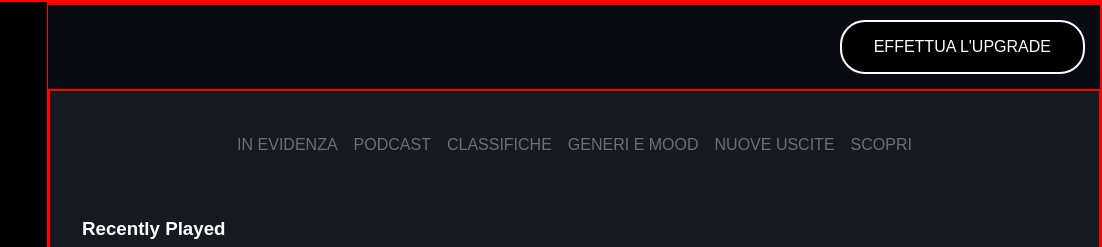
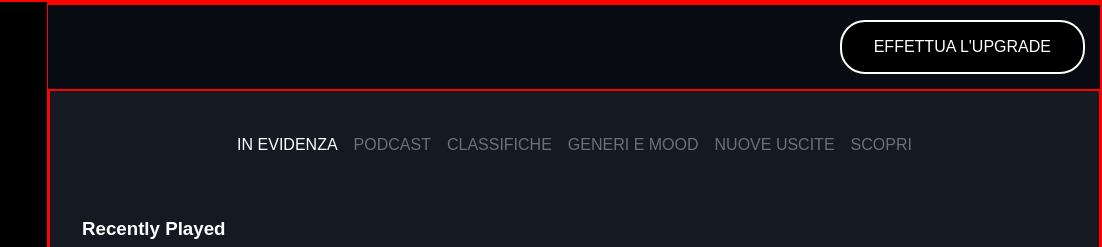
Before and after one commit to DarioEsposito89/html-css-spotifyweb, a plain HTML site: page index.html in a window 1280 px wide. In both pictures the pointer is over the link "IN EVIDENZA". Shown: the top 247 px of the page, 178-1280 px from the left. Drawn offline with Linux system fonts and the light colour scheme.

Commit message:
impostato hover nel main-menu

```diff
--- a/css/style.css
+++ b/css/style.css
@@ -229,6 +229,10 @@ section {
     color: #6e7075;
 }
 
+.main-menu ul li:hover a {
+    color: white;
+}
+
 
 /*------------ MUSIC CARD --------- */
 
```
